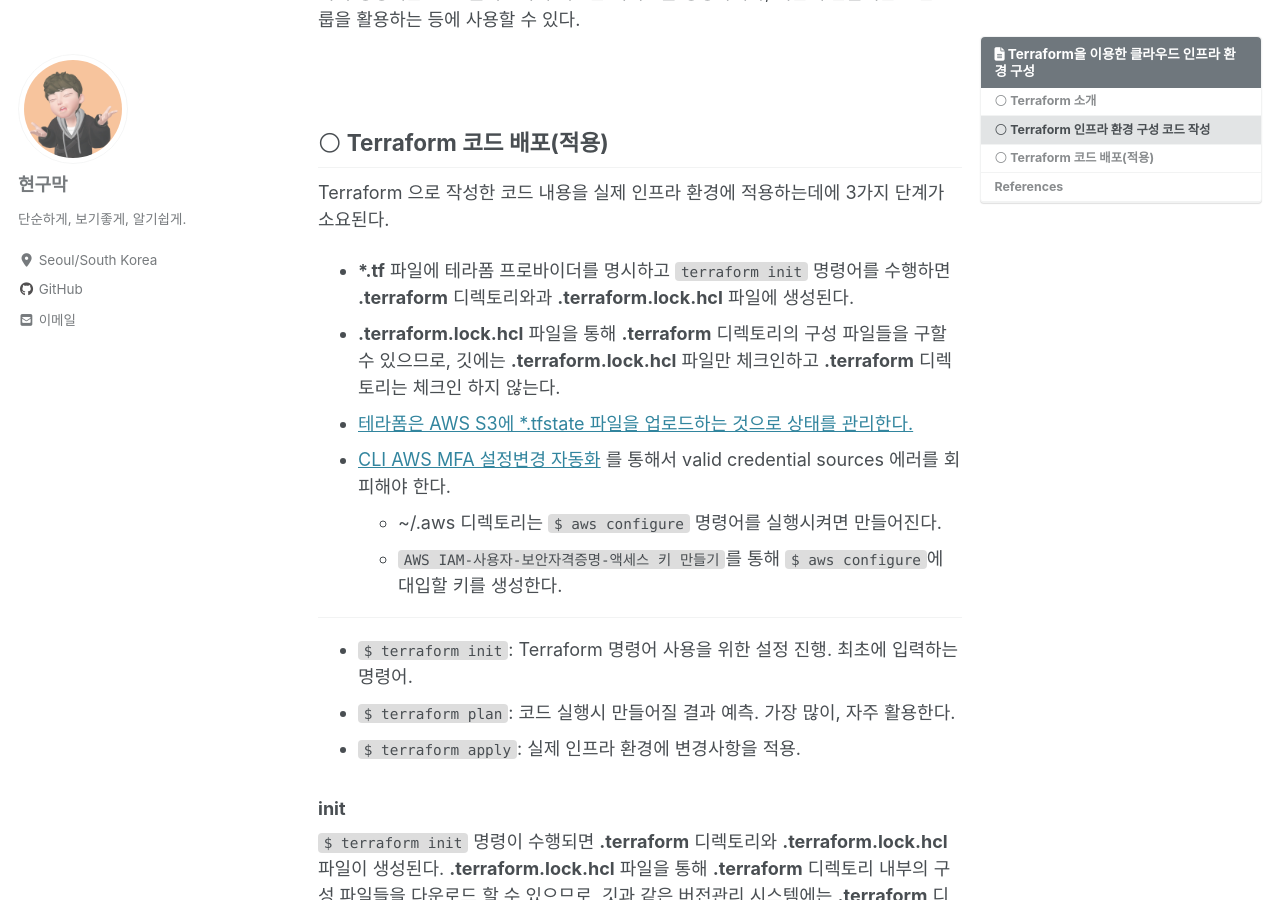
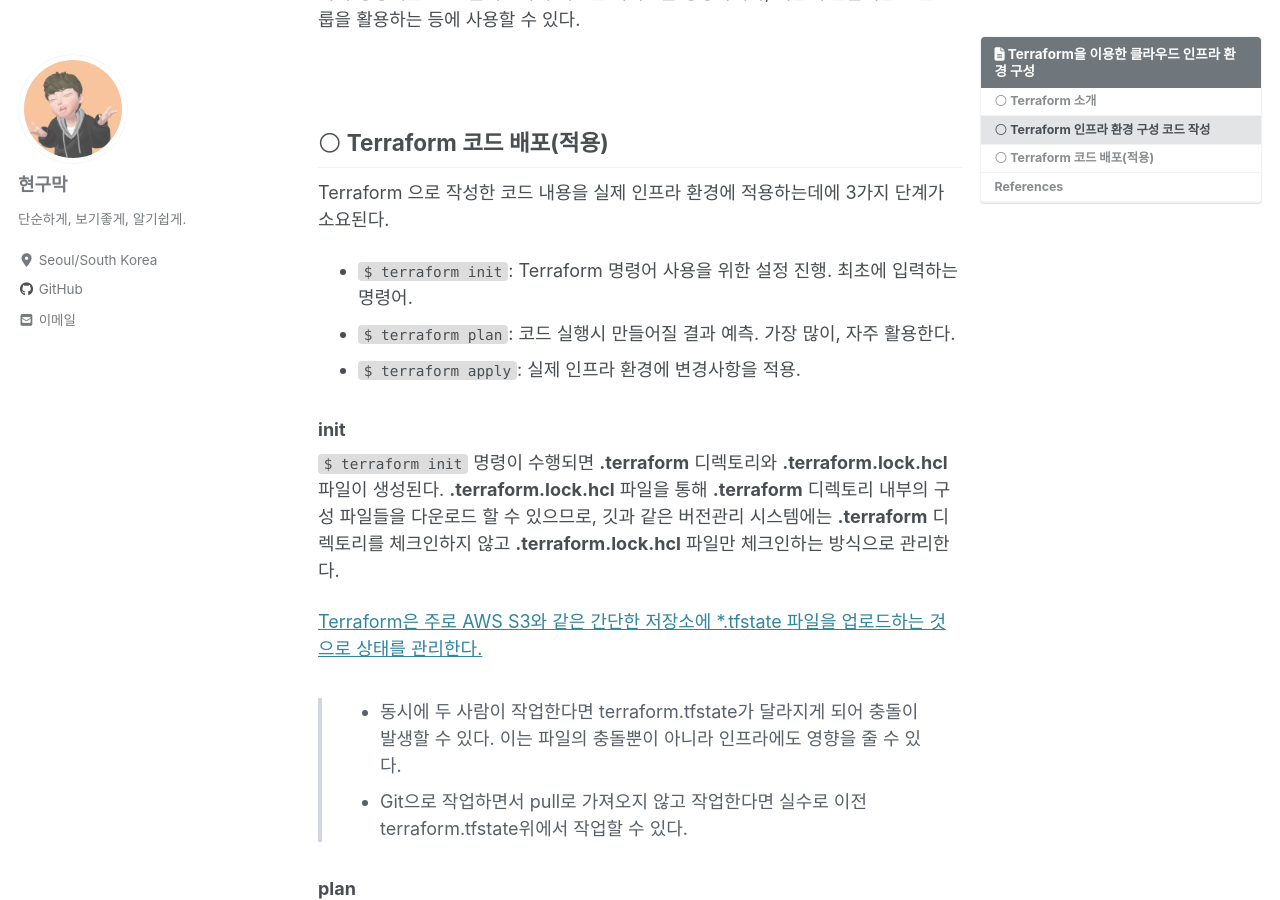
Before and after one commit to Hyeon9mak/Hyeon9mak.github.io, a Jekyll site: the page built from _posts/2022-02-06-cloud-infra-configuration-with-terraform.md, in a window 1280 px wide and 900 px high, scrolled down 4362 px. Built offline with Jekyll 4.4.1, drawn with Linux system fonts in a browser that asks for light colours; cached includes are drawn as plain includes; nearby versions of some CDN libraries; comment, search, counter and statistics services are not loaded.

Commit message:
docs: cloud-infra-configuration-with-terraform 불필요한 내용 제거

```diff
--- a/_posts/2022-02-06-cloud-infra-configuration-with-terraform.md
+++ b/_posts/2022-02-06-cloud-infra-configuration-with-terraform.md
@@ -171,20 +171,6 @@
 ## 🌕 Terraform 코드 배포(적용)
 Terraform 으로 작성한 코드 내용을 실제 인프라 환경에 적용하는데에 3가지 단계가 소요된다.
 
-- ***.tf** 파일에 테라폼 프로바이더를 명시하고
-  `terraform init` 명령어를 수행하면 **.terraform** 디렉토리와과
-  **.terraform.lock.hcl** 파일에 생성된다.
-- **.terraform.lock.hcl** 파일을 통해 **.terraform** 디렉토리의
-  구성 파일들을 구할 수 있으므로, 깃에는 **.terraform.lock.hcl** 파일만 체크인하고
-  **.terraform** 디렉토리는 체크인 하지 않는다.
-- [테라폼은 AWS S3에 *.tfstate 파일을 업로드하는 것으로 상태를 관리한다.](https://blog.outsider.ne.kr/1290)
-- [CLI AWS MFA 설정변경 자동화](https://swalloow.github.io/aws-cli-mfa) 를 통해서 valid credential sources
-  에러를 회피해야 한다.
-  - ~/.aws 디렉토리는 `$ aws configure` 명령어를 실행시켜면 만들어진다.
-  - `AWS IAM-사용자-보안자격증명-액세스 키 만들기`를 통해 `$ aws configure`에 대입할 키를 생성한다.
-
----
-
 - `$ terraform init`: Terraform 명령어 사용을 위한 설정 진행. 최초에 입력하는 명령어.
 - `$ terraform plan`: 코드 실행시 만들어질 결과 예측. 가장 많이, 자주 활용한다.
 - `$ terraform apply`: 실제 인프라 환경에 변경사항을 적용.
```
